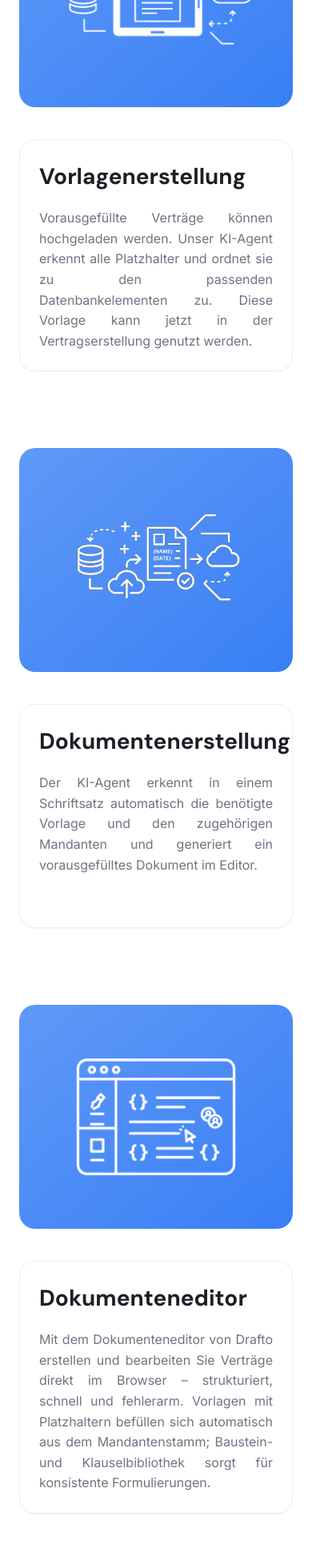
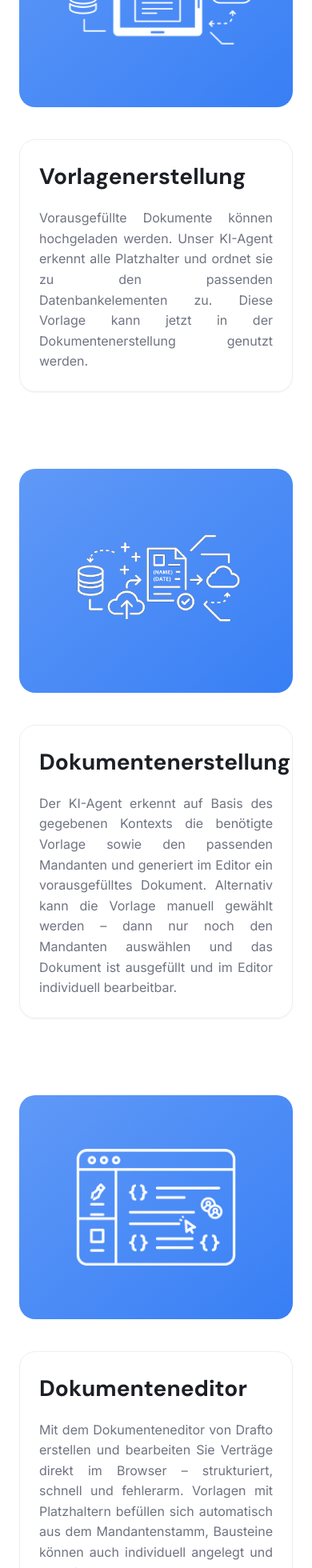
Before and after one commit to DraftoAI/Drafto-Website, a React (Vite) app: page / in a window 390 px wide. Shown: the part 3436-5396 px from the top of the page at 80% size. Built offline with nearby package versions, Linux system fonts and the light colour scheme.

Commit message:
feat(features): add hover/focus highlight to feature text boxes

```diff
--- a/src/components/FeaturesSection.jsx
+++ b/src/components/FeaturesSection.jsx
@@ -30,13 +30,13 @@ const FeaturesSection = () => {
               <img src={ImgVorlagenerstellung} alt="Vorlagenerstellung" className="object-contain w-full max-w-[520px] max-h-[270px] lg:max-h-[300px] p-2 sm:p-3" />
             </div>
           </div>
-          <div className="flex flex-col gap-4 order-2 border border-neutral-n200 rounded-2xl p-6 shadow-sm w-full max-w-[520px] min-h-[280px] lg:min-h-[300px]">
+          <div className="flex flex-col gap-4 order-2 border border-neutral-n200 rounded-2xl p-6 shadow-sm w-full max-w-[520px] min-h-[280px] lg:min-h-[300px] transition-all duration-200 ease-out md:hover:-translate-y-1 md:hover:shadow-lg md:hover:border-primary-pr500 focus-visible:outline-none focus-visible:ring-2 focus-visible:ring-primary-pr500 active:scale-[0.99]">
             <h3 className="font-dm-sans font-bold text-[28px] text-neutral-n1000">
               Vorlagenerstellung
             </h3>
             <p className="text-neutral-n800 opacity-80 text-[16px] leading-[1.6] text-justify">
-              Vorausgefüllte Verträge können hochgeladen werden. Unser KI-Agent erkennt alle Platzhalter
-              und ordnet sie zu den passenden Datenbankelementen zu. Diese Vorlage kann jetzt in der Vertragserstellung
+              Vorausgefüllte Dokumente können hochgeladen werden. Unser KI-Agent erkennt alle Platzhalter
+              und ordnet sie zu den passenden Datenbankelementen zu. Diese Vorlage kann jetzt in der Dokumentenerstellung
               genutzt werden.
             </p>
           </div>
@@ -44,13 +44,14 @@ const FeaturesSection = () => {
 
         {/* 2. Dokumentenerstellung (Text links, Bild rechts) */}
         <div className="grid grid-cols-1 lg:grid-cols-2 gap-10 items-center">
-          <div className="flex flex-col gap-4 order-2 lg:order-1 border border-neutral-n200 rounded-2xl p-6 shadow-sm w-full max-w-[520px] min-h-[280px] lg:min-h-[300px]">
+          <div className="flex flex-col gap-4 order-2 lg:order-1 border border-neutral-n200 rounded-2xl p-6 shadow-sm w-full max-w-[520px] min-h-[280px] lg:min-h-[300px] transition-all duration-200 ease-out md:hover:-translate-y-1 md:hover:shadow-lg md:hover:border-primary-pr500 focus-visible:outline-none focus-visible:ring-2 focus-visible:ring-primary-pr500 active:scale-[0.99]">
             <h3 className="font-dm-sans font-bold text-[28px] text-neutral-n1000">
               Dokumentenerstellung
             </h3>
             <p className="text-neutral-n800 opacity-80 text-[16px] leading-[1.6] text-justify">
-              Der KI-Agent erkennt in einem Schriftsatz automatisch die benötigte Vorlage und den zugehörigen Mandanten
-              und generiert ein vorausgefülltes Dokument im Editor.
+            Der KI-Agent erkennt auf Basis des gegebenen Kontexts die benötigte Vorlage sowie den passenden
+             Mandanten und generiert im Editor ein vorausgefülltes Dokument. Alternativ kann die Vorlage manuell gewählt werden –
+             dann nur noch den Mandanten auswählen und das Dokument ist ausgefüllt und im Editor individuell bearbeitbar.
             </p>
           </div>
           <div className="flex justify-center order-1 lg:order-2">
@@ -67,28 +68,28 @@ const FeaturesSection = () => {
               <img src={ImgDokumenteneditor} alt="Dokumenteneditor" className="object-contain w-full max-h-[270px] lg:max-h-[300px] p-3" />
             </div>
           </div>
-          <div className="flex flex-col gap-4 order-2 border border-neutral-n200 rounded-2xl p-6 shadow-sm w/full max-w-[520px] min-h-[280px] lg:min-h-[300px]">
+          <div className="flex flex-col gap-4 order-2 border border-neutral-n200 rounded-2xl p-6 shadow-sm w/full max-w-[520px] min-h-[280px] lg:min-h-[300px] transition-all duration-200 ease-out md:hover:-translate-y-1 md:hover:shadow-lg md:hover:border-primary-pr500 focus-visible:outline-none focus-visible:ring-2 focus-visible:ring-primary-pr500 active:scale-[0.99]">
             <h3 className="font-dm-sans font-bold text-[28px] text-neutral-n1000">
               Dokumenteneditor
             </h3>
             <p className="text-neutral-n800 opacity-80 text-[16px] leading-[1.6] text-justify">
               Mit dem Dokumenteneditor von Drafto erstellen und bearbeiten Sie Verträge direkt im Browser –
               strukturiert, schnell und fehlerarm. Vorlagen mit Platzhaltern befüllen sich automatisch aus dem
-              Mandantenstamm; Baustein- und Klauselbibliothek sorgt für konsistente Formulierungen.
+              Mandantenstamm, Bausteine können auch individuell angelegt und eingefügt werden.
             </p>
           </div>
         </div>
 
         {/* 4. Datenschutz (Text links, Bild rechts) */}
         <div className="grid grid-cols-1 lg:grid-cols-2 gap-10 items-center">
-          <div className="flex flex-col gap-4 order-2 lg:order-1 border border-neutral-n200 rounded-2xl p-6 shadow-sm w/full max-w-[520px] min-h-[280px] lg:min-h-[300px]">
+          <div className="flex flex-col gap-4 order-2 lg:order-1 border border-neutral-n200 rounded-2xl p-6 shadow-sm w/full max-w-[520px] min-h-[280px] lg:min-h-[300px] transition-all duration-200 ease-out md:hover:-translate-y-1 md:hover:shadow-lg md:hover:border-primary-pr500 focus-visible:outline-none focus-visible:ring-2 focus-visible:ring-primary-pr500 active:scale-[0.99]">
             <h3 className="font-dm-sans font-bold text-[28px] text-neutral-n1000">
               Datenschutz
             </h3>
             <p className="text-neutral-n800 opacity-80 text-[16px] leading-[1.6] text-justify">
-              Drafto nutzt Microsoft Azure als Fundament für Datenschutz und Compliance von Anfang an: Mit EU Data
-              Boundary, Privacy-by-Design, Azure OpenAI DataZone und umfassenden Betroffenenrechten wird DSGVO-Komfort
-              im Kanzlei-Tagesbetrieb greifbar.
+            Drafto nutzt Microsoft Azure als Fundament und erfüllt die Anforderungen der DSGVO.
+            Die Verarbeitung findet ausschließlich in europaischen Microsoft-Azure-Rechenzentren statt.
+            Alle Daten sind verschlüsselt und der Zugriff ist streng rollenbasiert.
             </p>
           </div>
           <div className="flex justify-center order-1 lg:order-2">
```
